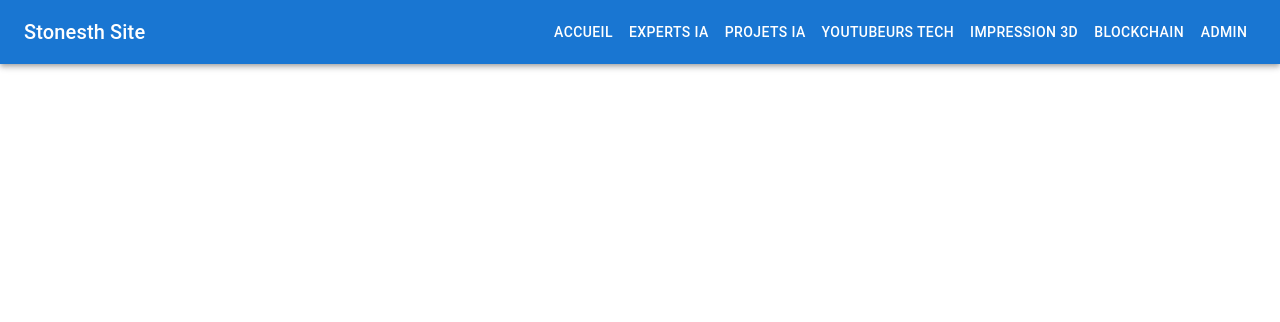
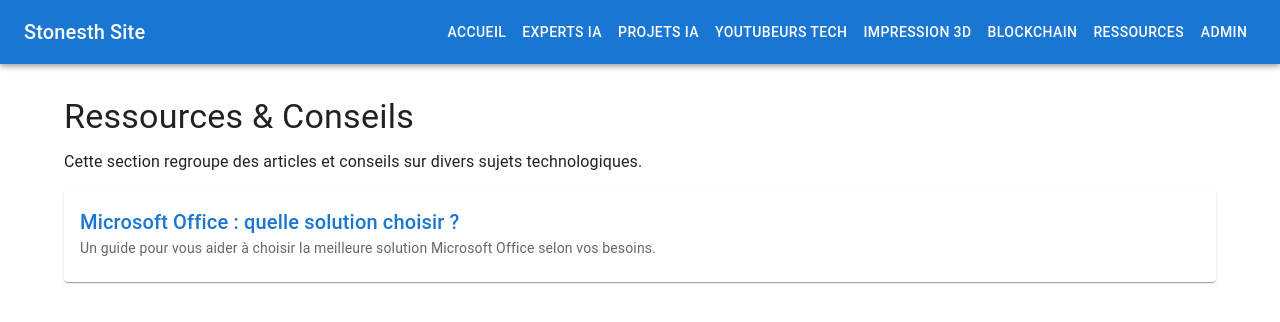
Before and after one commit to Stonesth/StonesthSite, a React (Vite) app: page /resources in a window 1280 px wide. Shown: the top 322 px of the page. Built offline with nearby package versions, Linux system fonts and the light colour scheme.

Commit message:
feat: Mise à jour globale du site
- Ajout de la page Resources
- Ajout des dates de publication sur toutes les pages
- Mise à jour de la barre de navigation
- Mise à jour de l'App.tsx pour inclure la nouvelle page
- Mise à jour des pages existantes avec les dates de publication

```diff
--- a/src/App.tsx
+++ b/src/App.tsx
@@ -11,6 +11,8 @@ import Admin from './pages/Admin';
 import Blockchain from './pages/Blockchain';
 import BlockchainSources from './pages/BlockchainSources';
 import BlockchainEnergyAnalysis from './pages/BlockchainEnergyAnalysis';
+import Resources from './pages/Resources';
+import MicrosoftOffice from './pages/MicrosoftOffice';
 
 const theme = createTheme({
   palette: {
@@ -39,6 +41,8 @@ function App() {
           <Route path="/blockchain" element={<Blockchain />} />
           <Route path="/blockchain-sources" element={<BlockchainSources />} />
           <Route path="/blockchain-energy-analysis" element={<BlockchainEnergyAnalysis />} />
+          <Route path="/resources" element={<Resources />} />
+          <Route path="/resources/microsoft-office" element={<MicrosoftOffice />} />
           <Route path="/admin" element={<Admin />} />
         </Routes>
       </Router>
--- a/src/components/Navbar.tsx
+++ b/src/components/Navbar.tsx
@@ -10,6 +10,7 @@ const Navbar = () => {
     { name: 'YouTubeurs Tech', path: '/tech-youtubers' },
     { name: 'Impression 3D', path: '/3d-printing' },
     { name: 'Blockchain', path: '/blockchain' },
+    { name: 'Ressources', path: '/resources' },
     { name: 'Admin', path: '/admin' }
   ];
 
--- a/src/pages/3DPrinting.tsx
+++ b/src/pages/3DPrinting.tsx
@@ -139,8 +139,12 @@ const ThreeDPrinting = () => {
   };
 
   return (
-    <Container maxWidth="lg">
-      <Box sx={{ mt: 4, mb: 4 }}>
+    <Container maxWidth="lg" sx={{ mt: 4, mb: 4 }}>
+      <Box sx={{ mb: 4 }}>
+        <Typography variant="caption" color="text.secondary" display="block" gutterBottom>
+          Date de publication : 9 décembre 2024
+        </Typography>
+      </Box>
       <Typography variant="h4" gutterBottom>
         Impression 3D
       </Typography>
@@ -370,7 +374,6 @@ const ThreeDPrinting = () => {
           </Card>
         </AccordionDetails>
       </Accordion>
-      </Box>
     </Container>
   );
 };
--- a/src/pages/AIExperts.tsx
+++ b/src/pages/AIExperts.tsx
@@ -70,7 +70,12 @@ const AIExperts = () => {
   };
 
   return (
-    <Container maxWidth="lg" sx={{ py: 4 }}>
+    <Container maxWidth="lg" sx={{ mt: 4, mb: 4 }}>
+      <Box sx={{ mb: 4 }}>
+        <Typography variant="caption" color="text.secondary" display="block" gutterBottom>
+          Date de publication : 9 décembre 2024
+        </Typography>
+      </Box>
       <Typography variant="h3" component="h1" gutterBottom align="center" sx={{ mb: 4 }} id="top">
         Intelligence Artificielle
       </Typography>
--- a/src/pages/AIProjects.tsx
+++ b/src/pages/AIProjects.tsx
@@ -84,7 +84,12 @@ const AIProjects = () => {
   ];
 
   return (
-    <Container maxWidth="lg" sx={{ py: 4 }}>
+    <Container maxWidth="lg" sx={{ mt: 4, mb: 4 }}>
+      <Box sx={{ mb: 4 }}>
+        <Typography variant="caption" color="text.secondary" display="block" gutterBottom>
+          Date de publication : 9 décembre 2024
+        </Typography>
+      </Box>
       <Typography variant="h3" component="h1" gutterBottom align="center" sx={{ mb: 4 }}>
         Mes Projets IA
       </Typography>
--- a/src/pages/Blockchain.tsx
+++ b/src/pages/Blockchain.tsx
@@ -15,7 +15,12 @@ const StyledPaper = styled(Paper)(({ theme }) => ({
 
 const Blockchain = () => {
   return (
-    <Container maxWidth="lg" sx={{ mt: 4, mb: 8 }}>
+    <Container maxWidth="lg" sx={{ mt: 4, mb: 4 }}>
+      <Box sx={{ mb: 4 }}>
+        <Typography variant="caption" color="text.secondary" display="block" gutterBottom>
+          Date de publication : 23 décembre 2024
+        </Typography>
+      </Box>
       <Typography variant="h3" component="h1" gutterBottom align="center">
         Blockchain (PoS) vs Système Bancaire
       </Typography>
--- a/src/pages/BlockchainEnergyAnalysis.tsx
+++ b/src/pages/BlockchainEnergyAnalysis.tsx
@@ -67,7 +67,12 @@ const transactionsAnnuelles = [
 
 const BlockchainEnergyAnalysis = () => {
   return (
-    <Container maxWidth="lg" sx={{ mt: 4, mb: 8 }}>
+    <Container maxWidth="lg" sx={{ mt: 4, mb: 4 }}>
+      <Box sx={{ mb: 4 }}>
+        <Typography variant="caption" color="text.secondary" display="block" gutterBottom>
+          Date de publication : 23 décembre 2024
+        </Typography>
+      </Box>
       <Typography variant="h3" component="h1" gutterBottom>
         Analyse Détaillée : Consommation Énergétique des Systèmes Bancaires vs Blockchain
       </Typography>
--- /dev/null
+++ b/src/pages/Resources.tsx
@@ -0,0 +1,36 @@
+import React from 'react';
+import { Container, Typography, Card, CardContent, Link } from '@mui/material';
+import { Link as RouterLink } from 'react-router-dom';
+
+const Resources: React.FC = () => {
+  return (
+    <Container maxWidth="lg" sx={{ mt: 4, mb: 4 }}>
+      <Typography variant="h4" component="h1" gutterBottom>
+        Ressources & Conseils
+      </Typography>
+      <Typography variant="body1" paragraph>
+        Cette section regroupe des articles et conseils sur divers sujets technologiques.
+      </Typography>
+
+      <Card sx={{ mb: 2 }}>
+        <CardContent>
+          <Typography variant="h6" component={RouterLink} to="/resources/microsoft-office"
+            sx={{
+              color: 'primary.main',
+              textDecoration: 'none',
+              '&:hover': {
+                textDecoration: 'underline',
+              },
+            }}>
+            Microsoft Office : quelle solution choisir ?
+          </Typography>
+          <Typography variant="body2" color="text.secondary">
+            Un guide pour vous aider à choisir la meilleure solution Microsoft Office selon vos besoins.
+          </Typography>
+        </CardContent>
+      </Card>
+    </Container>
+  );
+};
+
+export default Resources;
--- a/src/pages/TechYoutubers.tsx
+++ b/src/pages/TechYoutubers.tsx
@@ -315,7 +315,12 @@ const TechYoutubers = () => {
   );
 
   return (
-    <Container maxWidth="lg" sx={{ py: 4 }}>
+    <Container maxWidth="lg" sx={{ mt: 4, mb: 4 }}>
+      <Box sx={{ mb: 4 }}>
+        <Typography variant="caption" color="text.secondary" display="block" gutterBottom>
+          Date de publication : 9 décembre 2024
+        </Typography>
+      </Box>
       <Typography variant="h3" component="h1" gutterBottom align="center" sx={{ mb: 4 }}>
         YouTubeurs Tech
       </Typography>
```
Lines whose indentation alone changed are shown as unchanged.
